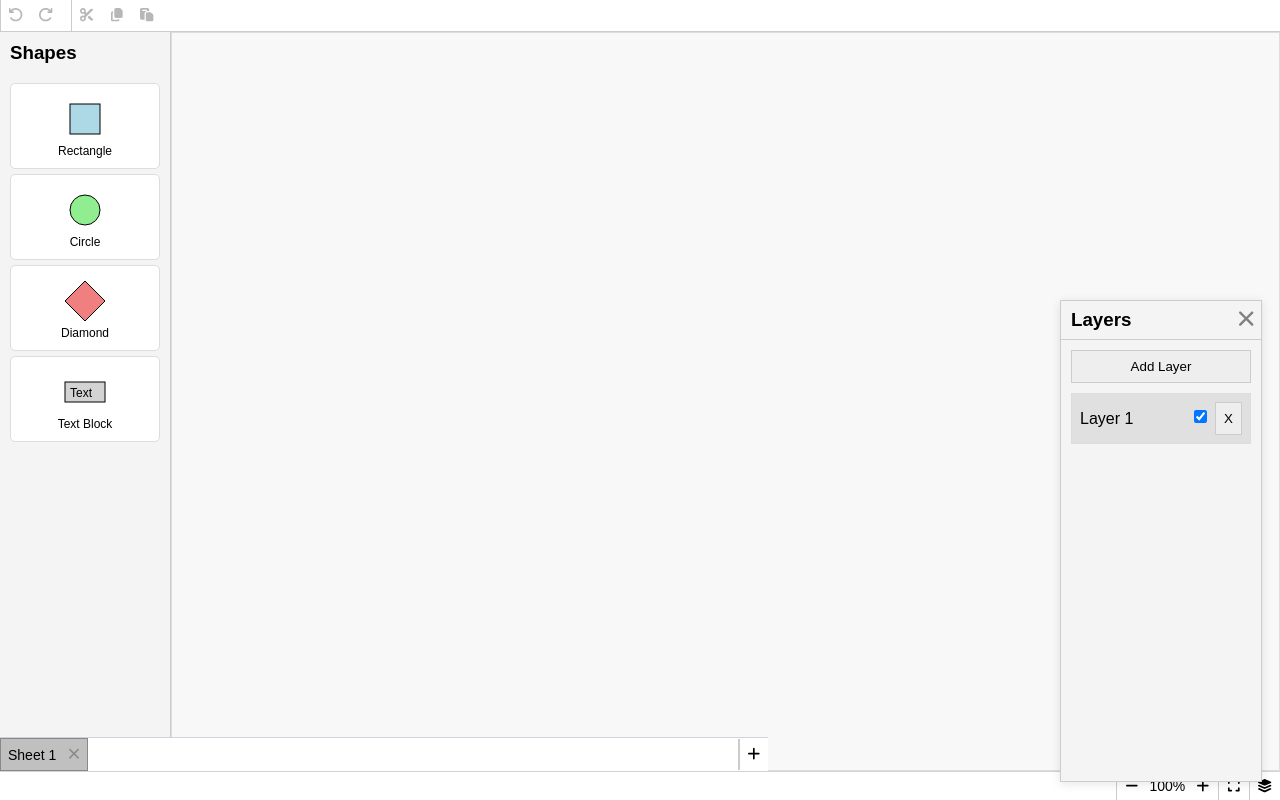
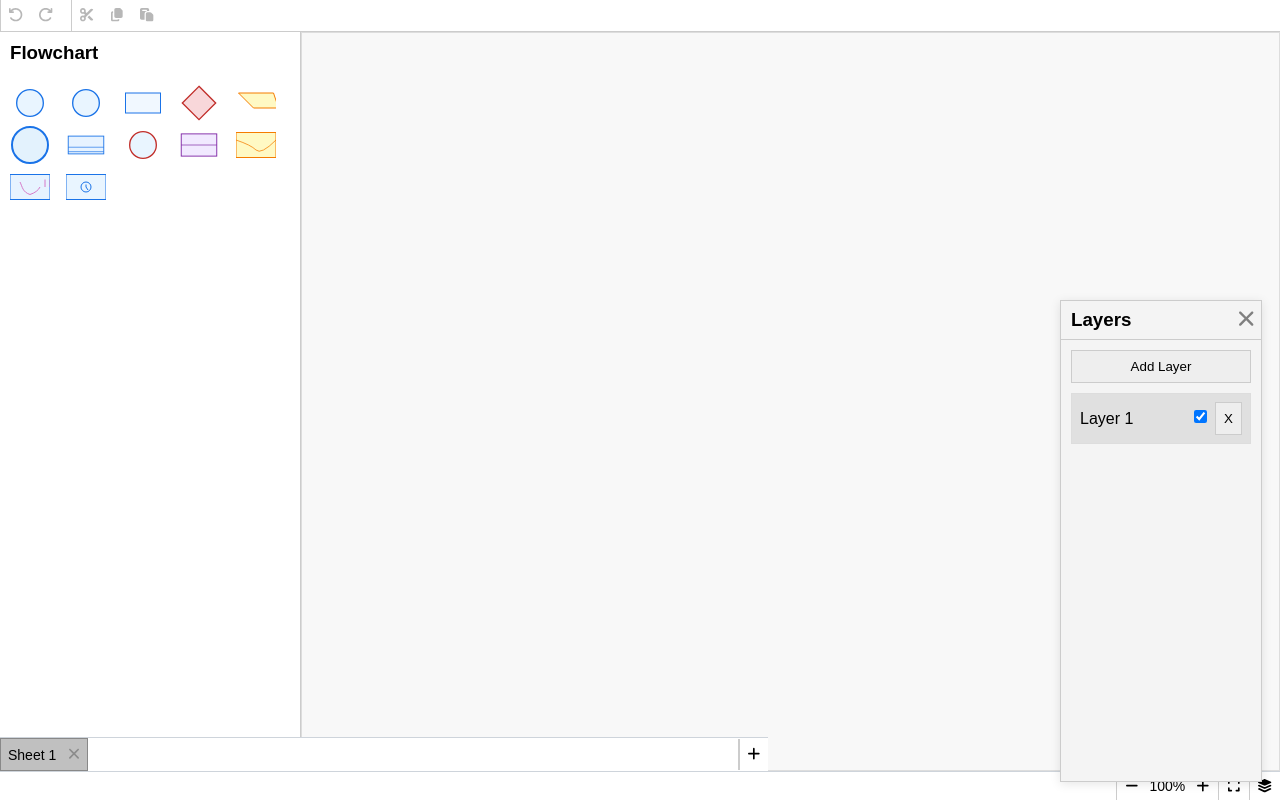
Before and after one commit to ohanlon/diagramming-app, a React (Vite) app in the folder diagramming-app/: page / in a window 1280 px wide. Built offline with nearby package versions, Linux system fonts and the light colour scheme.

Commit message:
Updates to support SVG shapes
We can now display SVG shapes as needed. More work needs to be done to the shapes but we are at a point where the basics are in place.

```diff
--- a/diagramming-app/src/App.tsx
+++ b/diagramming-app/src/App.tsx
@@ -1,4 +1,4 @@
-import Palette from './components/Palette';
+import ShapeStore from './components/ShapeStore';
 import Canvas from './components/Canvas';
 import Toolbar from './components/Toolbar';
 import LayerPanel from './components/LayerPanel';
@@ -9,10 +9,6 @@ import { useState } from 'react';
 
 function App() {
   const [showLayerPanel, setShowLayerPanel] = useState(true);
-  const handleDragStart = (type: ShapeType) => {
-    // This function can be used if any specific logic is needed when drag starts from palette
-    console.log(`Dragging shape type: ${type}`);
-  };
 
   return (
     <div
@@ -27,7 +23,7 @@ function App() {
     >
       <Toolbar />
       <div style={{ display: 'flex', flexGrow: 1 }}>
-        <Palette onDragStart={handleDragStart} />
+        <ShapeStore />
         <Canvas />
       </div>
       {showLayerPanel && <LayerPanel showLayerPanel={showLayerPanel} setShowLayerPanel={setShowLayerPanel} />}
--- a/diagramming-app/src/components/Canvas.tsx
+++ b/diagramming-app/src/components/Canvas.tsx
@@ -42,22 +42,33 @@ const Canvas: React.FC = () => {
 
   const handleDrop = (e: React.DragEvent) => {
     e.preventDefault();
-    const shapeType = e.dataTransfer.getData('shapeType') as ShapeType;
+    const shapeType = e.dataTransfer.getData('shapeType');
+    const svgContent = e.dataTransfer.getData('svgContent');
     if (!shapeType) return;
 
     const svgRect = svgRef.current?.getBoundingClientRect();
     if (!svgRect) return;
+
+    const viewBoxMatch = svgContent.match(/viewBox="(.*?)"/);
+    let width = 100;
+    let height = 100;
+    if (viewBoxMatch && viewBoxMatch[1]) {
+      const viewBox = viewBoxMatch[1].split(' ').map(Number);
+      width = viewBox[2] - viewBox[0];
+      height = viewBox[3] - viewBox[1];
+    }
 
     const newShape = {
       id: uuidv4(),
       type: shapeType,
       x: (e.clientX - svgRect.left - activeSheet.pan.x) / activeSheet.zoom,
       y: (e.clientY - svgRect.top - activeSheet.pan.y) / activeSheet.zoom,
-      width: 100,
-      height: 100,
-      text: `${shapeType.charAt(0).toUpperCase() + shapeType.slice(1)}`,
+      width: width,
+      height: height,
+      text: shapeType,
       color: '#f0f0f0',
       layerId: activeSheet.activeLayerId,
+      svgContent: svgContent,
     };
     addShape(newShape);
   };
--- a/diagramming-app/src/components/Node.tsx
+++ b/diagramming-app/src/components/Node.tsx
@@ -14,7 +14,7 @@ interface NodeProps {
 }
 
 const Node: React.FC<NodeProps> = memo(({ shape, zoom, isInteractive, isSelected, onConnectorStart, onContextMenu }) => {
-  const { id, type, x, y, width, height, text, color } = shape;
+  const { id, type, x, y, width, height, text, color, svgContent } = shape;
   const { sheets, activeSheetId, updateShapeDimensions, updateShapeDimensionsMultiple, recordShapeResize, recordShapeResizeMultiple, updateShapeText, toggleShapeSelection, setSelectedShapes } = useDiagramStore();
   const activeSheet = sheets[activeSheetId];
 
@@ -224,6 +224,14 @@ const Node: React.FC<NodeProps> = memo(({ shape, zoom, isInteractive, isSelected
   }, [isResizing, handleResizeMouseMove, handleResizeMouseUp]);
 
   const renderShape = () => {
+    if (svgContent) {
+      return (
+        <foreignObject width={width} height={height}>
+          <div dangerouslySetInnerHTML={{ __html: svgContent }} style={{ width: '100%', height: '100%' }} />
+        </foreignObject>
+      );
+    }
+
     const commonProps = {
       x: 0,
       y: 0,
@@ -294,7 +302,7 @@ const Node: React.FC<NodeProps> = memo(({ shape, zoom, isInteractive, isSelected
         </div>
       </foreignObject>
 
-      {isSelected && isInteractive && type !== 'text' && (
+      {isSelected && isInteractive && (type !== 'text' || svgContent) && (
         <>
           {/* Resize handles */}
           {/* Top-left corner */}
--- a/diagramming-app/src/components/Palette.less
+++ /dev/null
@@ -1,26 +0,0 @@
-@import "../styles/variables.less";
-
-.palette {
-  width: @palette-width;
-  border-right: 1px solid @secondary-border-color;
-  padding: @palette-padding;
-  background-color: @palette-bg-color;
-  overflow-y: auto;
-
-  h3 {
-    margin-top: 0;
-  }
-
-  .shape-item {
-    padding: @shape-item-padding;
-    margin: @shape-item-margin;
-    border: 1px solid @shape-item-border-color;
-    border-radius: @shape-item-border-radius;
-    background-color: @primary-bg-color;
-    cursor: grab;
-    display: flex;
-    flex-direction: column;
-    align-items: center;
-    font-size: @shape-item-font-size;
-  }
-}
--- a/diagramming-app/src/components/Palette.tsx
+++ /dev/null
@@ -1,56 +0,0 @@
-import React from 'react';
-import type { ShapeType } from '../types';
-import './Palette.less';
-
-interface PaletteProps {
-  onDragStart: (type: ShapeType) => void;
-}
-
-const Palette: React.FC<PaletteProps> = ({ onDragStart }) => {
-  const shapes: { type: ShapeType; label: string; icon: React.ReactNode }[] = [
-    {
-      type: 'rectangle',
-      label: 'Rectangle',
-      icon: <svg width="50" height="50"><rect x="10" y="10" width="30" height="30" fill="lightblue" stroke="black" /></svg>,
-    },
-    {
-      type: 'circle',
-      label: 'Circle',
-      icon: <svg width="50" height="50"><circle cx="25" cy="25" r="15" fill="lightgreen" stroke="black" /></svg>,
-    },
-    {
-      type: 'diamond',
-      label: 'Diamond',
-      icon: <svg width="50" height="50"><polygon points="25,5 45,25 25,45 5,25" fill="lightcoral" stroke="black" /></svg>,
-    },
-    {
-      type: 'text',
-      label: 'Text Block',
-      icon: <svg width="50" height="50"><rect x="5" y="15" width="40" height="20" fill="lightgray" stroke="black" /><text x="10" y="30" fontSize="12" fontFamily="sans-serif">Text</text></svg>,
-    },
-  ];
-
-  return (
-    <div className="palette">
-      <h3>Shapes</h3>
-      {
-        shapes.map((shape) => (
-          <div
-            key={shape.type}
-            draggable
-            onDragStart={(e) => {
-              e.dataTransfer.setData('shapeType', shape.type);
-              onDragStart(shape.type);
-            }}
-            className="shape-item"
-          >
-            {shape.icon}
-            <span>{shape.label}</span>
-          </div>
-        ))
-      }
-    </div>
-  );
-};
-
-export default Palette;
--- /dev/null
+++ b/diagramming-app/src/components/ShapeStore.less
@@ -0,0 +1,42 @@
+@import "../styles/variables.less";
+
+@default-size: 2.5em;
+
+.shape-store {
+  width: @palette-width;
+  border-right: 1px solid @secondary-border-color;
+  padding: @palette-padding;
+  background-color: @primary-bg-color;
+  overflow-y: auto;
+
+  h3 {
+    margin-top: 0;
+  }
+
+  .shapes {
+    display: grid;
+    grid-template-columns: repeat(5, 1fr); /* 5 columns */
+    gap: @five-pixel; /* Space between items */
+    // padding: 5px;
+  }
+
+  .shape-item {
+    width: @default-size; /* Fixed width for thumbnail */
+    height: @default-size; /* Fixed height for thumbnail */
+    display: flex;
+    justify-content: center;
+    align-items: center;
+    // border: 1px solid @shape-item-border-color;
+    // border-radius: @shape-item-border-radius;
+    background-color: @primary-bg-color;
+    cursor: grab;
+    overflow: hidden; /* Hide overflow if SVG is larger */
+
+    /* Ensure SVG scales within the container */
+    svg {
+      width: 100%;
+      height: 100%;
+      object-fit: contain; /* Maintain aspect ratio */
+    }
+  }
+}
--- /dev/null
+++ b/diagramming-app/src/components/ShapeStore.tsx
@@ -0,0 +1,34 @@
+import React from 'react';
+import { shapeStore } from '../store/shapeStore';
+import './ShapeStore.less';
+import { Tooltip } from 'react-tooltip';
+
+const ShapeStore: React.FC = () => {
+  return (
+    <div className="shape-store">
+      <Tooltip id="diagram-shapestore-tooltip" />
+      {shapeStore.categories.map((category) => (
+        <div key={category.name} className="category">
+          <h3>{category.name}</h3>
+          <div className="shapes">
+            {category.shapes.map((shape) => (
+              <div
+                data-tooltip-id="diagram-shapestore-tooltip" data-tooltip-content={shape.title}
+                key={shape.title}
+                draggable
+                onDragStart={(e) => {
+                  e.dataTransfer.setData('shapeType', shape.title);
+                  e.dataTransfer.setData('svgContent', shape.shape);
+                }}
+                className="shape-item"
+                dangerouslySetInnerHTML={{ __html: shape.shape }}
+              />
+            ))}
+          </div>
+        </div>
+      ))}
+    </div>
+  );
+};
+
+export default ShapeStore;
--- a/diagramming-app/src/components/SheetTabs.tsx
+++ b/diagramming-app/src/components/SheetTabs.tsx
@@ -141,7 +141,7 @@ const SheetTabs: React.FC<SheetTabsProps> = () => {
               <button
                 className="remove-sheet-button"
                 disabled={sheetIds.length === 1}
-                data-tooltip-id="diagram--status-tooltip" data-tooltip-content="Remove Sheet"
+                data-tooltip-id="diagram-status-tooltip" data-tooltip-content="Remove Sheet"
                 onClick={(e) => {
                   e.stopPropagation();
                   handleRemoveSheet(sheet.id);
--- /dev/null
+++ b/diagramming-app/src/store/shapeStore.ts
@@ -0,0 +1,144 @@
+import type { ShapeStore } from '../types';
+
+export const shapeStore: ShapeStore = {
+  categories: [
+    {
+      name: 'Flowchart',
+      shapes: [
+        {
+          title: 'Start',
+
+          shape: `
+            <svg viewBox="-30 -20 60 40">
+              <circle cx="0" cy="0" r="20" fill="#e9f5ff" stroke="#1a73e8" stroke-width="2"/>
+            </svg>
+          `,
+        },
+        {
+          title: 'End',
+
+          shape: `
+            <svg viewBox="-30 -20 60 40">
+              <circle cx="0" cy="0" r="20" fill="#e9f5ff" stroke="#1a73e8" stroke-width="2"/>
+            </svg>
+          `,
+        },
+        {
+          title: 'Process',
+
+          shape: `
+            <svg viewBox="-40 -25 80 50">
+              <rect x="-35" y="-20" width="70" height="40"
+                    fill="#f1f8ff" stroke="#1a73e8" stroke-width="2"/>
+            </svg>
+          `,
+        },
+        {
+          title: 'Decision',
+
+          shape: `
+            <svg viewBox="-30 -30 60 60">
+              <polygon points="0,-25 25,0 0,25 -25,0"
+                       fill="#f8d7da" stroke="#c12e2a" stroke-width="2"/>
+            </svg>
+          `,
+        },
+        {
+          title: 'Input/Output',
+
+          shape: `
+            <svg viewBox="-40 -25 80 50">
+              <polygon points="-35,-20 35,-20 45,10 -5,10"
+                       fill="#fff9c4" stroke="#f57c00" stroke-width="2"/>
+            </svg>
+          `,
+        },
+        {
+          title: '+',
+
+          shape: `
+            <svg viewBox="-20 -20 40 40">
+              <circle cx="0" cy="0" r="18"
+                      fill="#e3f2fd" stroke="#1a73e8" stroke-width="2"/>
+            </svg>
+          `,
+        },
+        {
+          title: 'Subroutine',
+
+          shape: `
+            <svg viewBox="-45 -25 90 50">
+              <rect x="-40" y="-20" width="80" height="40"
+                    fill="#e7f3ff" stroke="#1a73e8" stroke-width="2"/>
+              <!-- Double lines -->
+              <line x1="-40" y1="5" x2="40" y2="5" stroke="#1a73e8" stroke-width="1.5"/>
+              <line x1="-40" y1="15" x2="40" y2="15" stroke="#1a73e8" stroke-width="1.5"/>
+            </svg>
+          `,
+        },
+        {
+          title: 'Terminator',
+
+          shape: `
+            <svg viewBox="-30 -20 60 40">
+              <circle cx="0" cy="0" r="20"
+                      fill="#e9f5ff" stroke="#c12e2a" stroke-width="2"/>
+            </svg>
+          `,
+        },
+        {
+          title: 'Data',
+
+          shape: `
+            <svg viewBox="-45 -30 90 60">
+              <rect x="-40" y="-25" width="80" height="50"
+                    fill="#f1e9ff" stroke="#7b1fa2" stroke-width="2"/>
+              <!-- Line across center -->
+              <line x1="-40" y1="0" x2="40" y2="0" stroke="#7b1fa2" stroke-width="1.5"/>
+            </svg>
+          `,
+        },
+        {
+          title: 'Delay',
+
+          shape: `
+            <svg viewBox="-40 -30 80 60">
+              <rect x="-40" y="-25" width="80" height="50"
+                    fill="#fff9c4" stroke="#f57c00" stroke-width="2"/>
+              <!-- Wave -->
+              <path d="M-40,-10 Q-10,0 0,10 T40,-10"
+                    stroke="#f57c00" fill="none" stroke-width="1.5"/>
+            </svg>
+          `,
+        },
+        {
+          title: 'Manual Operation',
+
+          shape: `
+            <svg viewBox="-40 -30 80 60">
+              <rect x="-40" y="-25" width="80" height="50"
+                    fill="#e7f3ff" stroke="#1a73e8" stroke-width="2"/>
+              <!-- Hand symbol -->
+              <path d="M-20,-10 C -15,0 -15,10 0,15 Q 15,10 20,0 M40,-15 L40,0 M30,-15 L30,0"
+                    stroke="#d679c8" fill="none" stroke-width="2"/>
+            </svg>
+          `,
+        },
+        {
+          title: 'Initialization',
+
+          shape: `
+            <svg viewBox="-40 -30 80 60">
+              <rect x="-40" y="-25" width="80" height="50"
+                    fill="#e9f5ff" stroke="#1a73e8" stroke-width="2"/>
+              <!-- Clock -->
+              <circle cx="0" cy="0" r="10" stroke="#1a73e8" fill="none" stroke-width="2"/>
+              <line x1="0" y1="-5" x2="0" y2="0" stroke="#1a73e8" stroke-width="2"/>
+              <line x1="0" y1="0" x2="4" y2="6" stroke="#1a73e8" stroke-width="2"/>
+            </svg>
+          `,
+        },
+      ],
+    },
+  ],
+};
```
Also changed, not shown: diagramming-app/src/styles/variables.less (+9 -5 lines), diagramming-app/src/types/index.d.ts (+16 -1 lines).
